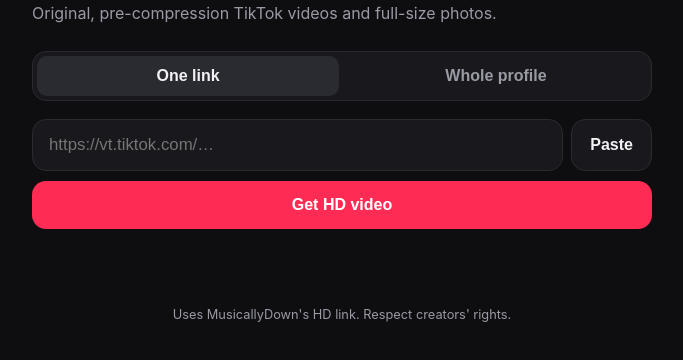
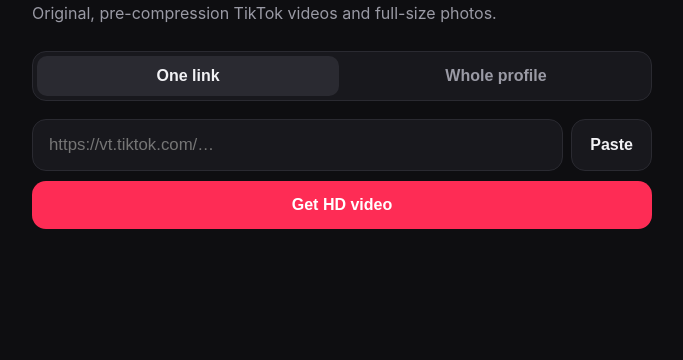
Before and after one commit to starchip942/tiktok-hd-downloader, a plain HTML site: page index.html in a window 1280 px wide. Shown: the part 90-450 px from the top of the page, without its empty margins (298-981 px from the left). Drawn offline with Linux system fonts and the light colour scheme.

Commit message:
Remove footer note
Co-Authored-By: Claude Opus 5.5 <noreply@anthropic.com>
Claude-Session: https://claude.ai/code/session_01JFCgMrV4SWpNdwqLMvn9kt

```diff
--- a/index.html
+++ b/index.html
@@ -128,7 +128,6 @@
     </div>
   </div>
 
-  <footer>Uses MusicallyDown's HD link. Respect creators' rights.</footer>
 </main>
 
 <script>
```
